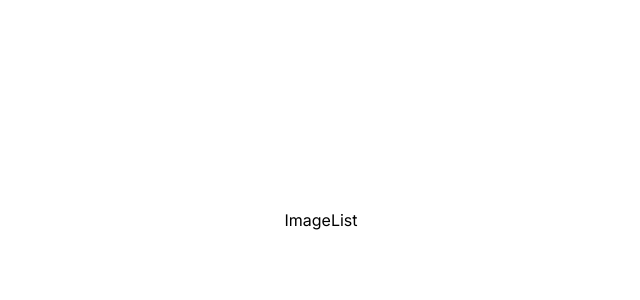
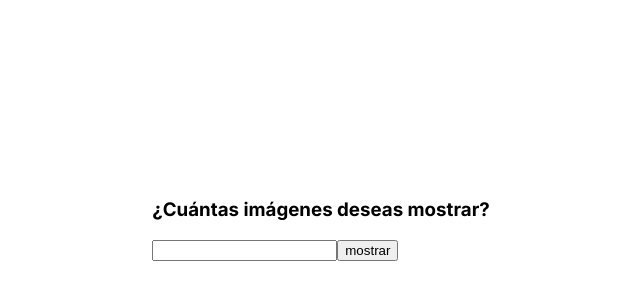
Before and after one commit to Aluonam/tsx_270224, a Next.js app: page / in a window 1280 px wide. Shown: the part 284-584 px from the top of the page, without its empty margins (319-959 px from the left). Built offline with nearby package versions, Linux system fonts and the light colour scheme.

Commit message:
feat: skeleton input and button

```diff
--- a/pages/components/imageList/ImageList.tsx
+++ b/pages/components/imageList/ImageList.tsx
@@ -1,8 +1,14 @@
 import React from 'react'
 
 const ImageList = () => {
+
+
   return (
-    <div>ImageList</div>
+    <div>
+    <h3>¿Cuántas imágenes deseas mostrar?</h3>
+    <input type='number' max={50}></input>
+    <button>mostrar</button>
+    </div>
   )
 }
 
```
